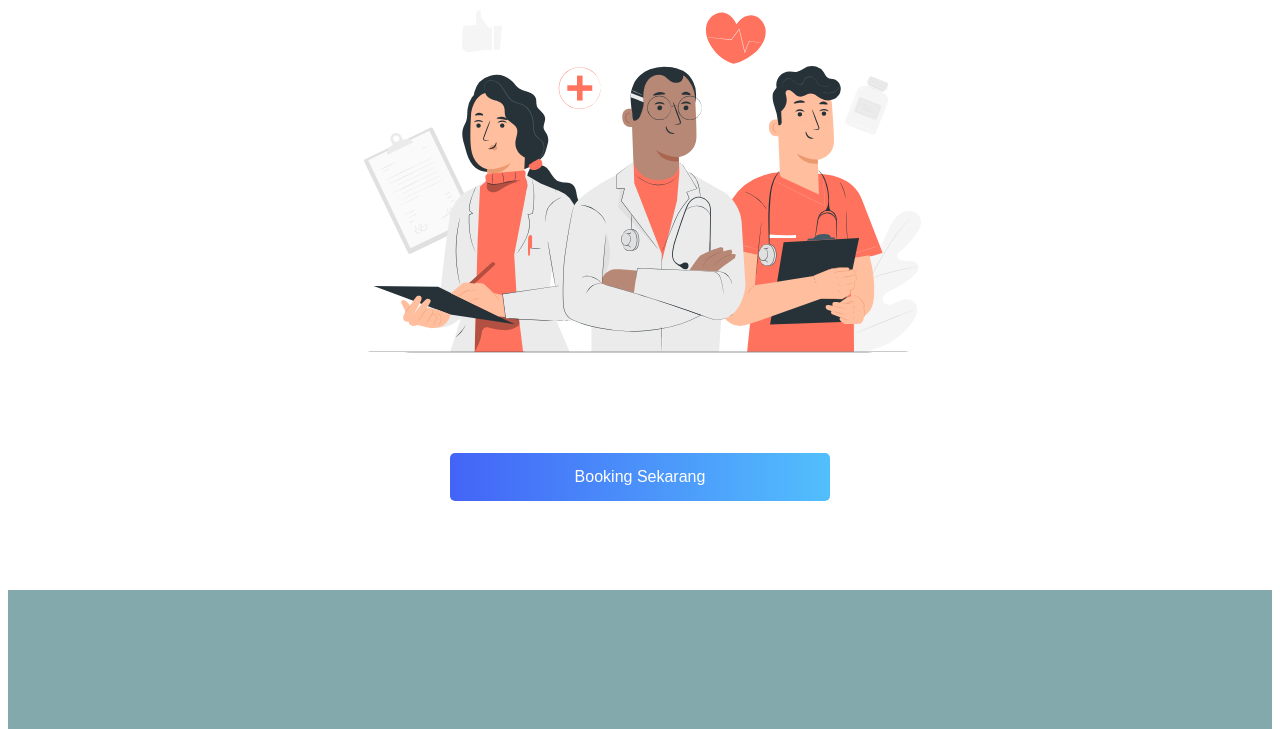
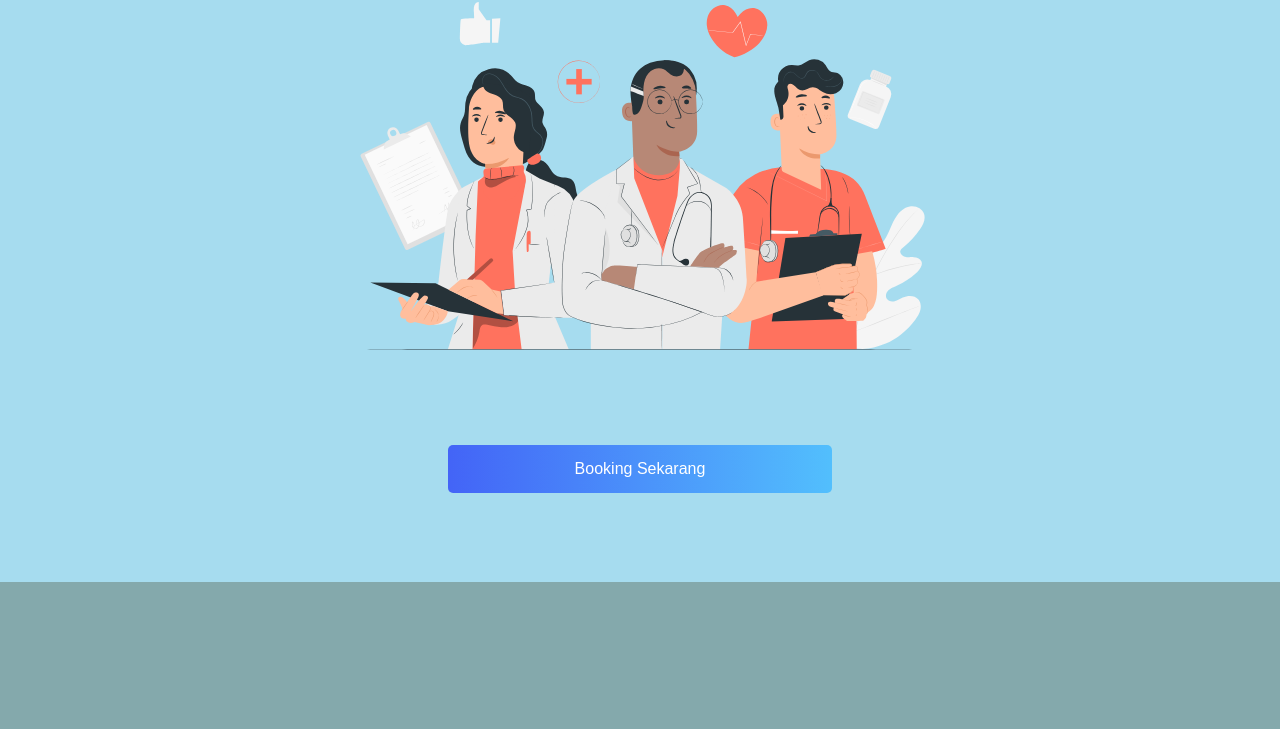
Before and after one commit to ryokuu/clinic-page, a plain HTML site: page index.html in a window 1280 px wide. Shown: the part 229-958 px from the top of the page. Drawn offline with Linux system fonts and the light colour scheme.

Commit message:
fix background

```diff
--- a/css/style.css
+++ b/css/style.css
@@ -11,7 +11,7 @@
 
 }
 
-body.index {
+body.home {
     background-color: #a6dcef;
     margin: 0;
     padding: 0;
```
